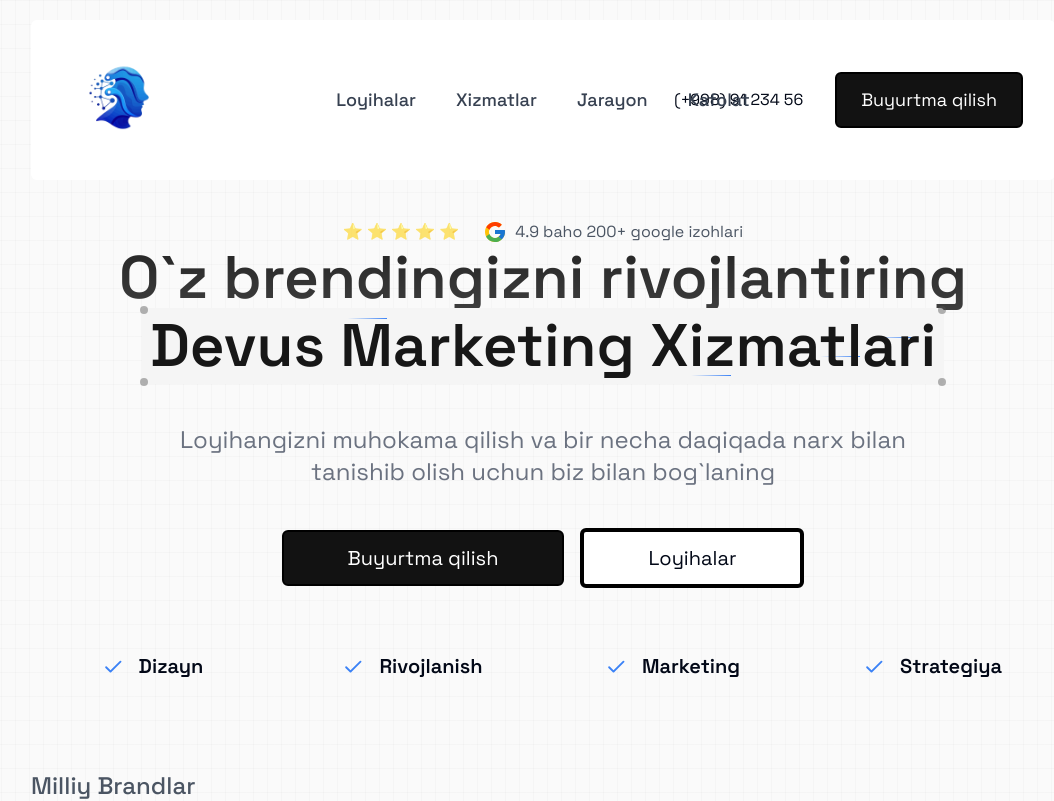
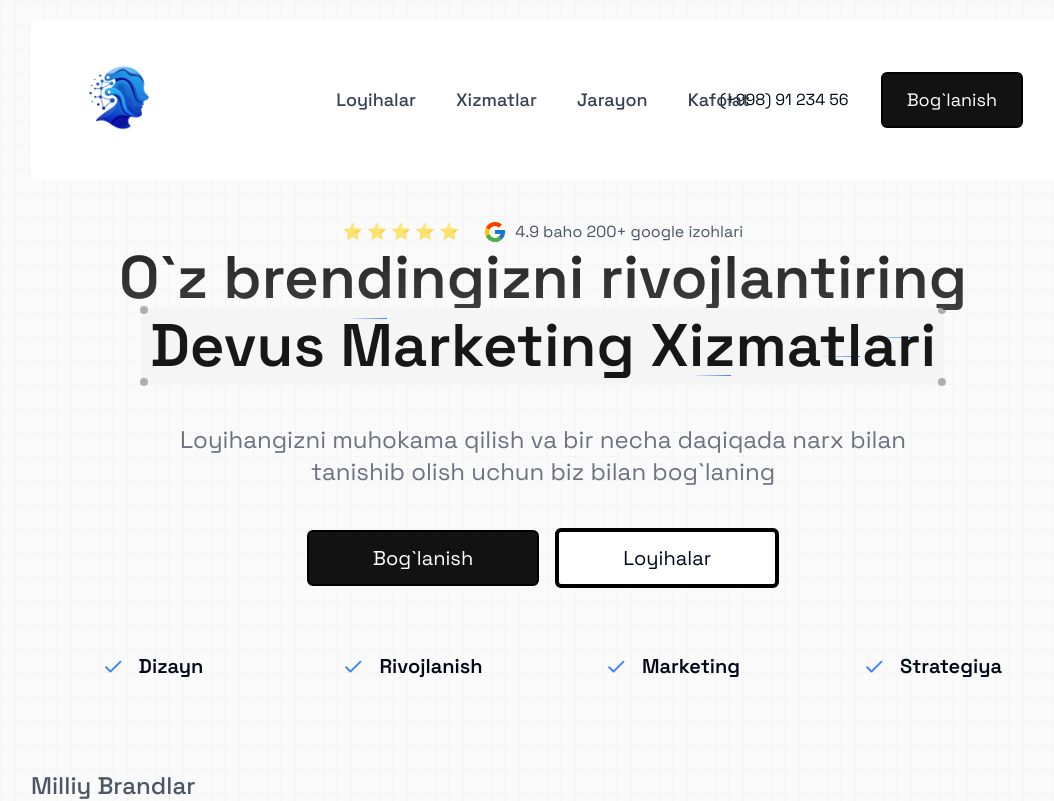
Before and after one commit to kumanboy/agency, a Next.js app: page / in a window 1280 px wide. Shown: the top 801 px of the page, without its empty margins (97-1151 px from the left). Built offline with nearby package versions, Linux system fonts and the light colour scheme.

Commit message:
Update metadata in layout.tsx and adjust workspace.xml task entries

```diff
--- a/app/layout.tsx
+++ b/app/layout.tsx
@@ -8,7 +8,7 @@
 const font = Space_Grotesk({ subsets: ["latin"] });
 
 export const metadata: Metadata = {
-  metadataBase: new URL('https://talimot.uz'),
+  metadataBase: new URL('https://devus.uz'),
   title: 'Dasturlashga oid maqolalar va dars toplamlar',
   description:
       'Dasturlash haqida yangiliklar, maslahatlar, va dasturlash sohasidagi eng soʻnggi xabarlar. Bizning blogda dasturlashni oʻrganish va rivojlantirish uchun qoʻllanma topishingiz mumkin.',
--- a/app/page.tsx
+++ b/app/page.tsx
@@ -139,7 +139,7 @@
   duration-200
      hover:shadow-[1px_1px_rgba(0,0,0),2px_2px_rgba(0,0,0),3px_3px_rgba(0,0,0),4px_4px_rgba(0,0,0),5px_5px_0px_0px_rgba(0,0,0)] dark:shadow-[1px_1px_rgba(255,255,255),2px_2px_rgba(255,255,255),3px_3px_rgba(255,255,255),4px_4px_rgba(255,255,255),5px_5px_0px_0px_rgba(255,255,255)] "
                         >
-                            Buyurtma qilish
+                            Bog`lanish
                         </Link>
                     </div>
                 </Element>
@@ -184,7 +184,7 @@
        duration-200
        hover:shadow-[1px_1px_rgba(0,0,0),2px_2px_rgba(0,0,0),3px_3px_rgba(0,0,0),4px_4px_rgba(0,0,0),5px_5px_0px_0px_rgba(0,0,0)] dark:shadow-[1px_1px_rgba(255,255,255),2px_2px_rgba(255,255,255),3px_3px_rgba(255,255,255),4px_4px_rgba(255,255,255),5px_5px_0px_0px_rgba(255,255,255)] "
                             >
-                                Buyurtma qilish
+                                Bog`lanish
                             </Link>
                             <Link
                                 href={"/showcase"}
```
